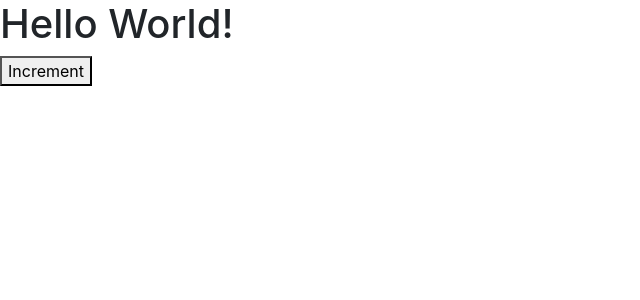
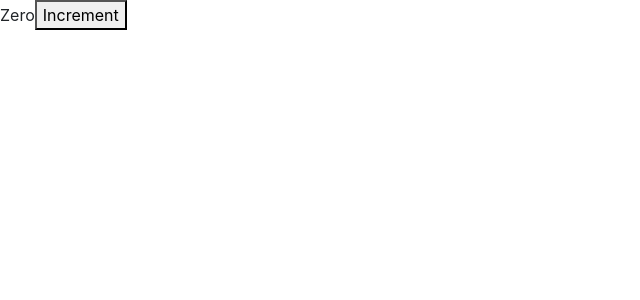
Before and after one commit to bholmdev/mosh-counter-app, a React (Create React App) app: page / in a window 1280 px wide. Shown: the top 300 px of the page, without its empty margins (0-640 px from the left). Built offline with nearby package versions, Linux system fonts and the light colour scheme.

Commit message:
Embedding Expressions

```diff
--- a/src/components/counter.jsx
+++ b/src/components/counter.jsx
@@ -1,14 +1,25 @@
 import React, { Component } from 'react';
 
 class Counter extends Component {
+    state = {
+        count: 0,
+        address: {
+            street: ""
+        }
+    };
     render() {
         return (
             <React.Fragment>
-                <h1>Hello World!</h1>
+                <span>{this.formatCount()}</span>
                 <button>Increment</button>
             </React.Fragment>
         );
     }
+
+    formatCount() {
+        const { count } = this.state;
+        return count === 0 ? "Zero" : count;
+    }
 }
 
 export default Counter;
```
